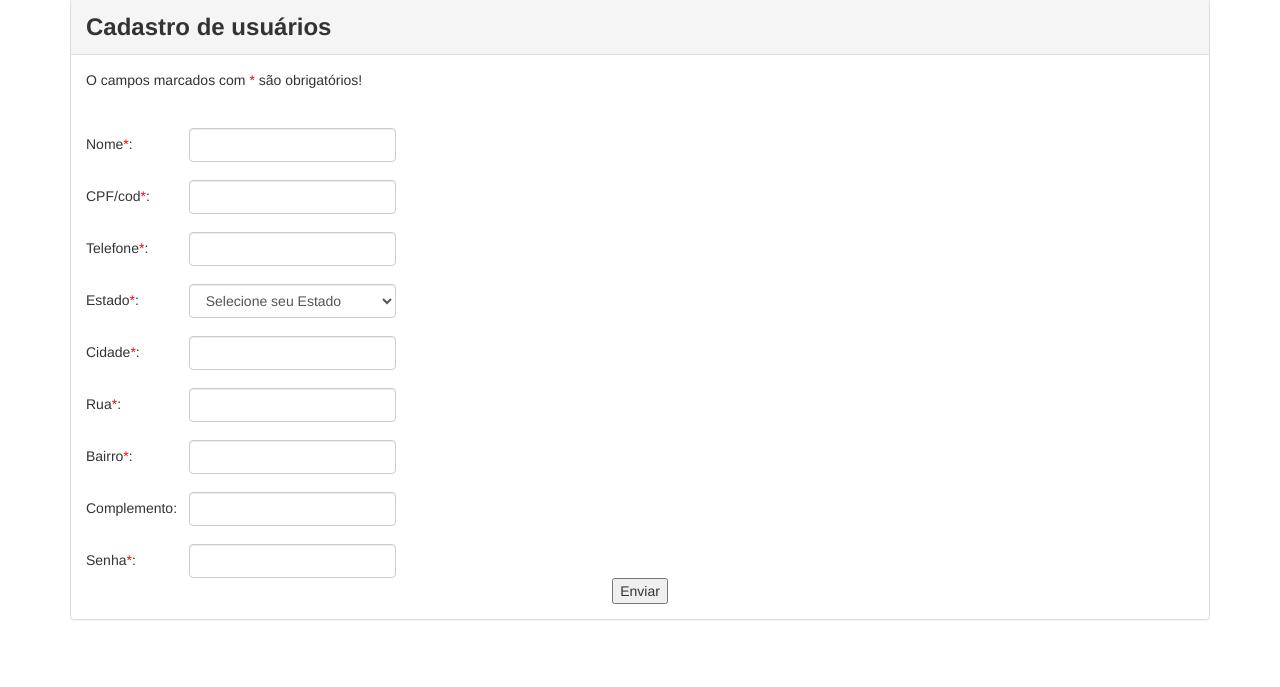
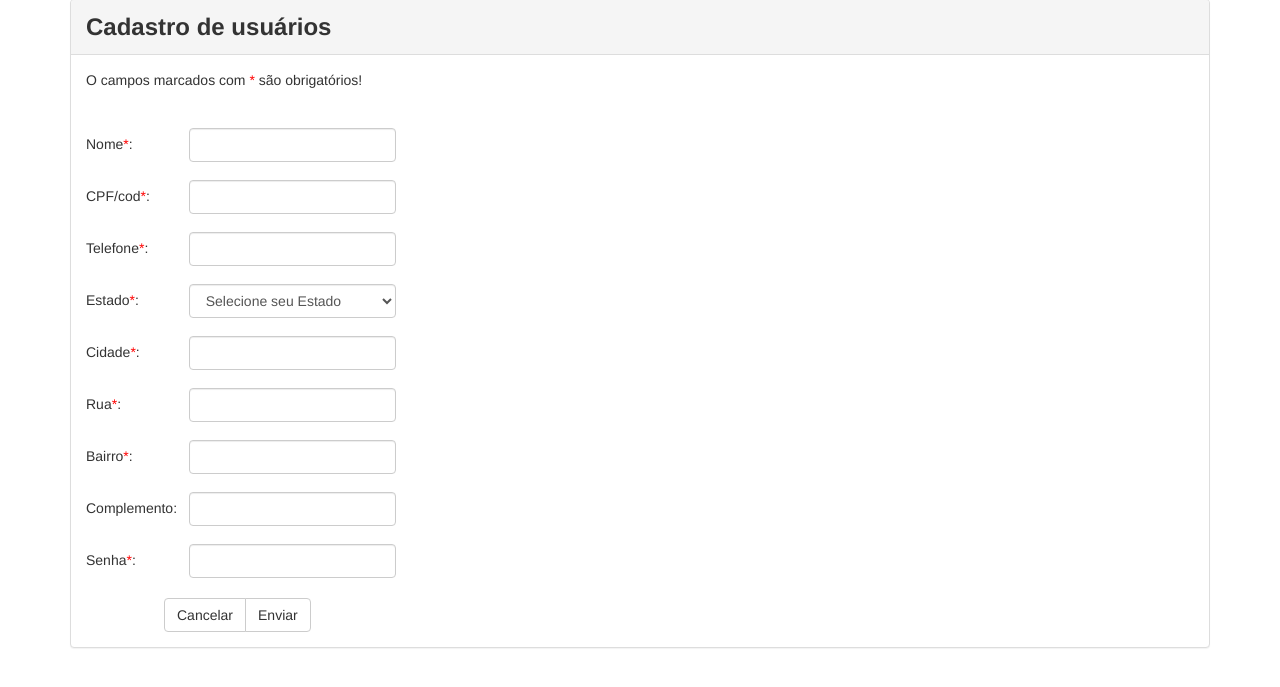
Before and after one commit to YgorCr/FifaTickets, a PHP site: page /views/comprador.view.php in a window 1280 px wide. Shown: the part 69-756 px from the top of the page. Run offline with PHP 8.4, Linux system fonts and the light colour scheme; some libraries are stand-ins or nearby versions.

Commit message:
Mudanças no layout.

```diff
--- a/views/comprador.view.php
+++ b/views/comprador.view.php
@@ -20,7 +20,7 @@
 
 <div class="panel panel-default">
 	<div class="panel-heading"><font size="5"><strong>Cadastro de usuários</strong></font></div>
-	<div class="panel-body">
+	<div class="panel-body" style="width=100%">
 		<form>
 			O campos marcados com <span style="color:red">*</span> são obrigatórios!<br><br>
 			<table>
@@ -91,8 +91,10 @@
 					<td class="tdform"><input type="password" name="senha" class="form-control"></td>
 				</tr>
 			</table>
-			<div>
-				<center><input type="submit" value="Enviar"></center>
+			<br>
+			<div class="btn-group" style="margin-left: 78px">
+			  <button type="button" class="btn btn-default">Cancelar</button>
+			  <button type="submit" class="btn btn-default">Enviar</button>
 			</div>
 		</form>
 	</div>
```
